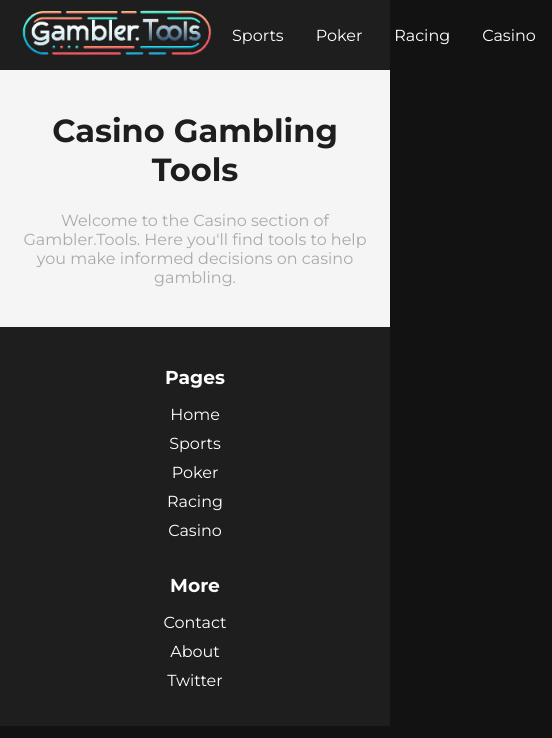
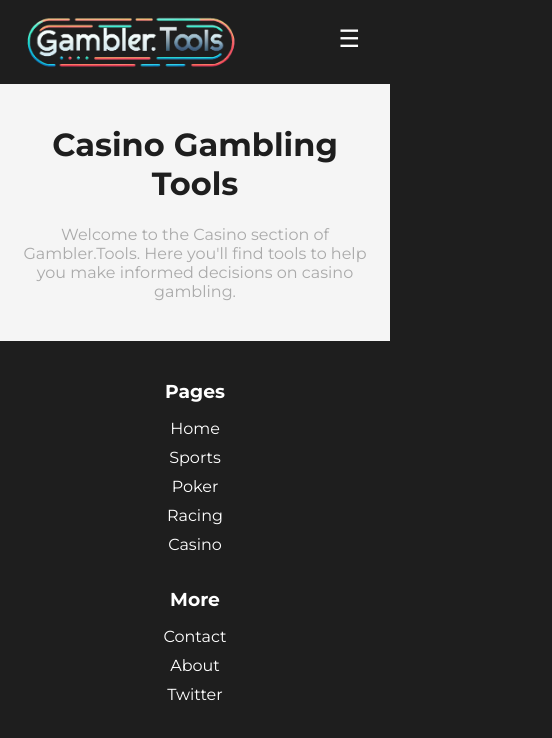
Before and after one commit to jacobnaumann/gambler.tools, a React (Create React App) app: page /casino in a window 390 px wide. Shown: the top 738 px of the page, 552 px wide, since content can reach past the window. Built offline with nearby package versions, Linux system fonts and the light colour scheme.

Commit message:
Modified:     -Card.js/css     -Homepage.js/css     -Header.js/css (responsive design)     -Common.css     -Index.css

```diff
--- a/src/assets/styles/Common.css
+++ b/src/assets/styles/Common.css
@@ -1,26 +1,49 @@
-/* Header styling */
-.header {
+/* Header styles */
+header {
+  position: relative;
+  z-index: 2;
+  background-color: var(--color-header-background);
+  padding: 10px 20px;
   display: flex;
   justify-content: space-between;
   align-items: center;
-  background-color: var(--dark-accent); /* Updated */
-  color: var(--text-color); /* Updated */
-  padding: 0.5em 1em;
+  color: var(--color-text); /* Changed from white to dark text color */
 }
 
-.logo-container img {
-  height: 50px;
+.nav-toggle {
+  display: none;
+  padding: 10px 20px;
+  /* Other styles */
 }
 
-.nav-links a {
-  color: var(--text-color); /* Updated */
-  transition: color 0.3s;
-  text-decoration: none;
-  margin: 0 1em;
+.logo img {
+  max-height: 60px; /* Adjust based on your header's size */
+  width: auto; /* Maintains the aspect ratio */
+  padding-top: 5px;
+  padding-left: 10px;
+  margin-left: 0;
 }
 
-.nav-links a:hover {
-  color: var(--secondary-color); /* Updated */
+nav ul {
+  list-style-type: none;
+  margin: 0;
+  padding: 0;
+  display: flex;
+}
+
+nav li {
+  margin-left: 20px;
+}
+
+nav a {
+  text-decoration: none;
+  color: var(--color-text); /* Changed from white to dark text color */
+  font-weight: 500;
+  transition: color 0.3s ease-in-out;
+}
+
+nav a:hover {
+  color: var(--color-primary);
 }
 
 /* Footer Styling */
@@ -33,6 +56,7 @@
   padding: 20px;
   background-color: var(--dark-accent);
   color: var(--text-color);
+  max-width: 1000px;
 }
 
 .footer-column {
@@ -61,3 +85,82 @@
 .footer-column ul li a:hover {
   color: var(--secondary-color);
 }
+
+@media (max-width: 660px) {
+  header {
+    flex-direction: column;
+    align-items: flex-start;
+    position: relative;
+    padding-left: 10px;
+  }
+
+  .logo img {
+    order: -1;
+    align-self: flex-start;
+    padding-left: 10px;
+    max-height: 60px;
+    padding-top: 5px;
+    margin-left: 0;
+    width: auto;
+  }
+
+  nav {
+    display: none;
+    flex-direction: column;
+    align-items: center;
+    width: 100%;
+    overflow: hidden;
+    transition: max-height 0.3s ease;
+    background-color: var(--color-header-background);
+  }
+
+  .nav-toggle {
+    display: block;
+    position: absolute;
+    right: 10px;
+    z-index: 5;
+    background: none;
+    border: none;
+    color: var(--color-text);
+    font-size: 1.5em;
+    cursor: pointer;
+    padding-top: 15px;
+  }
+
+  nav.visible {
+    display: flex;
+    flex-direction: column;
+    align-items: center;
+    width: calc(100% - 20px);
+    padding-top: 20px;
+    top: 60px;
+    left: 0;
+    background-color: var(--color-header-background);
+  }
+
+  nav ul {
+    flex-direction: column;
+    width: 100%;
+  }
+
+  nav li {
+    text-align: center;
+    padding: 0;
+    margin: 0;
+  }
+
+  nav li:first-child {
+    border-top: none;
+  }
+
+  nav a {
+    display: block;
+    padding: 10px;
+    transition: background-color 0.3s ease;
+  }
+
+  nav a:hover {
+    background-color: var(--color-primary); /* Subtle background color on hover */
+    color: var(--color-white); /* White text on hover for contrast */
+  }
+}
--- a/src/assets/styles/Homepage.css
+++ b/src/assets/styles/Homepage.css
@@ -1,26 +1,33 @@
 /* Main container styling */
 .home-container {
-  padding: 20px;
-  background-color: var(--light-shade); /* Updated */
+  box-sizing: border-box;
+  background-color: var(--light-shade);
   height: auto;
+  padding: 10px;
+  display: flex;
+  flex-direction: column;
+  align-items: center; /* Centering content vertically */
 }
-
-.home-container h1 {
-  text-align: center;
-}
-
 
 /* Hero section styling */
 .hero-section {
   background-image: url('../images/hero-background.png'); /* Set your background image */
   background-size: cover;
   background-position: center;
-  color: var(--text-color); /* Updated */
-  padding: 60px 20px;
+  color: var(--text-color);
+  width: 100%; /* Ensure the hero section spans the full width of the browser */
+  padding: 100px 20px; /* Add padding to increase the height of the hero section */
+  display: flex;
+  flex-direction: column;
+  align-items: center; /* Center the content horizontally */
+  justify-content: center; /* Center the content vertically */
 }
 
+/* Adjust the hero text for different screen sizes */
 .hero-section h1 {
+  font-size: 3rem; /* Adjust the font size as needed */
   margin-bottom: 0.5rem;
+  text-align: center; /* Center the heading text */
 }
 
 .hero-section h1, .hero-section p {
@@ -45,43 +52,57 @@
      2px 2px 25px rgb(0, 0, 0);
 }
 
-/* Card styling */
-.cards-container {
-  display: flex;
-  flex-wrap: wrap;
-  justify-content: center;
-}
-
-.card {
-  box-sizing: border-box; /* Include padding and borders in the element's total width and height */
-  flex: 1; /* Each card will try to take equal space */
-  max-width: calc(50% - 40px); /* Subtract the total margin from 100% divided by 2 */
-  width: 300px; /* Adjust width as needed */
-  margin: 20px; /* Space between cards */
-  border-radius: 20px; /* Optional: for rounded corners */
-  overflow: hidden; /* Keeps the image within the border-radius */
-  box-shadow: 0 4px 20px rgba(0, 0, 0, 0.8); /* Optional: adds shadow for depth */
-  transition: transform 0.2s; /* Optional: for hover effect */
-}
-
-.card:hover {
-  transform: scale(1.05); /* Optional: for hover effect */
-}
-
-.card-image {
-  width: 100%; /* Ensures the image covers the card width */
-  height: 100%; /* Ensures the image covers the card height */
-  object-fit: cover; /* Ensures the image covers the area nicely */
-}
-
+/* Card container styling */
 .cards-container {
   display: flex;
   justify-content: center;
   flex-wrap: wrap;
+  gap: 20px; /* Creates space between cards */
+  width: 100%; /* Ensures the container takes up the full width */
+  margin-top: 20px; /* Space below the hero section */
+
 }
 
-@media (max-width: 480px) {
+/* Card styling for desktop viewports */
+.card {
+  width: 240px; /* Square cards for desktop */
+  margin: 10px;
+  border-radius: 20px;
+  overflow: hidden;
+  box-shadow: 0 4px 8px rgba(0, 0, 0, 0.5);
+}
+
+.card-image {
+  width: 100%;
+  height: 240px; /* Equal to the width to make it square */
+  object-fit: cover;
+}
+
+/* Responsive styles for mobile */
+@media (max-width: 600px) {
+  .cards-container {
+    flex-direction: column;
+  }
+
   .card {
-    max-width: 100%; /* Cards will take full width on smaller screens */
+    width: calc(100% - 20px); /* Takes up most of the width, accounting for padding */
+    height: 80px;
+    width: 100%;
+    margin: 0;
+  }
+
+  .card-image {
+    width: 100%;
+    height: auto; /* Height is auto to maintain aspect ratio of the image */
+  }
+
+  .hero-section {
+    padding: 30px 10px; /* Smaller padding for mobile */
+    max-width: 100%; /* Allows the hero section to expand fully */
   }
 }
+
+/* Adjusting the halo effect for mobile */
+@media (max-width: 600px) {
+
+}
--- a/src/assets/styles/Index.css
+++ b/src/assets/styles/Index.css
@@ -27,7 +27,7 @@
 body {
   margin: 0;
   font-family: 'Montserrat', sans-serif;
-  background-color: var(--dark-bg);
+  background-color: var(--dark-accent); /* Updated */
   color: var(--text-color);
   -webkit-font-smoothing: antialiased;
   -moz-osx-font-smoothing: grayscale;
--- a/src/common/header/Header.js
+++ b/src/common/header/Header.js
@@ -1,24 +1,31 @@
-import React from 'react';
+import { React, useState } from 'react';
 import { Link } from 'react-router-dom';
 import '../../assets/styles/Common.css';
 import logo from '../../assets/images/logo-colorful.png'; // Adjust the path if necessary
 
 const Header = () => {
+  const [isNavVisible, setIsNavVisible] = useState(false);
+
   return (
-    <header className="header">
-      <div className="logo-container">
-        {/* Updated the path to the logo */}
+    <header>
+      <div className="logo">
         <Link to="/">
           <img src={logo} alt="Gambler.Tools Logo" />
         </Link>
       </div>
-      <nav className="nav-links">
-        <Link to="/sports">Sports</Link>
-        <Link to="/poker">Poker</Link>
-        <Link to="/racing">Racing</Link>
-        <Link to="/casino">Casino</Link>
+      <button className="nav-toggle" onClick={() => setIsNavVisible(!isNavVisible)}>
+        ☰
+      </button>
+      <nav className={isNavVisible ? 'visible' : ''}>
+        <ul>
+        <li><Link to="/">Home</Link></li>
+          <li><Link to="/sports">Sports</Link></li>
+          <li><Link to="/poker">Poker</Link></li>
+          <li><Link to="/racing">Racing</Link></li>
+          <li><Link to="/casino">Casino</Link></li>
+        </ul>
       </nav>
-    </header>
+    </header >
   );
 };
 
--- a/src/home/Card.js
+++ b/src/home/Card.js
@@ -2,14 +2,15 @@
 
 import React from 'react';
 import { Link } from 'react-router-dom';
-import '../assets/styles/Homepage.css';
+import '../assets/styles/Homepage.css'; // Make sure to create this CSS file
 
-const Card = ({ image, title, link }) => {
+const Card = ({ title, image, link }) => {
   return (
-    <div className="card">
-      <img src={image} alt={title} className="card-image" />
-    </div>
-
+    <Link to={link} className="card-link">
+      <div className="card">
+        <img src={image} alt={title} className="card-image" />
+      </div>
+    </Link>
   );
 };
 
--- a/src/home/Homepage.js
+++ b/src/home/Homepage.js
@@ -22,7 +22,7 @@
       </div>
       <div className="cards-container">
         {cardData.map((card, index) => (
-          <Card key={index} title={card.title} image={card.image} />
+          <Card key={index} title={card.title} image={card.image} link={card.link} />
         ))}
       </div>
     </div>
```
